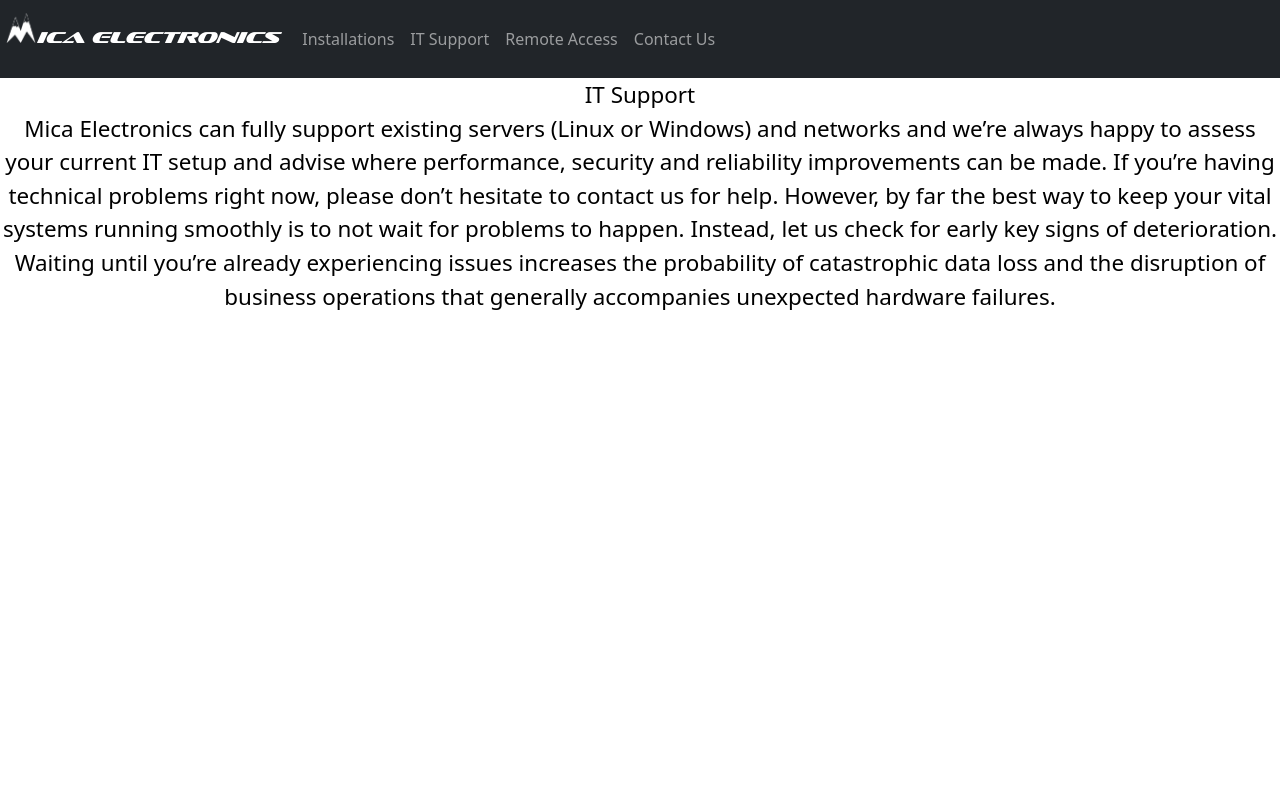
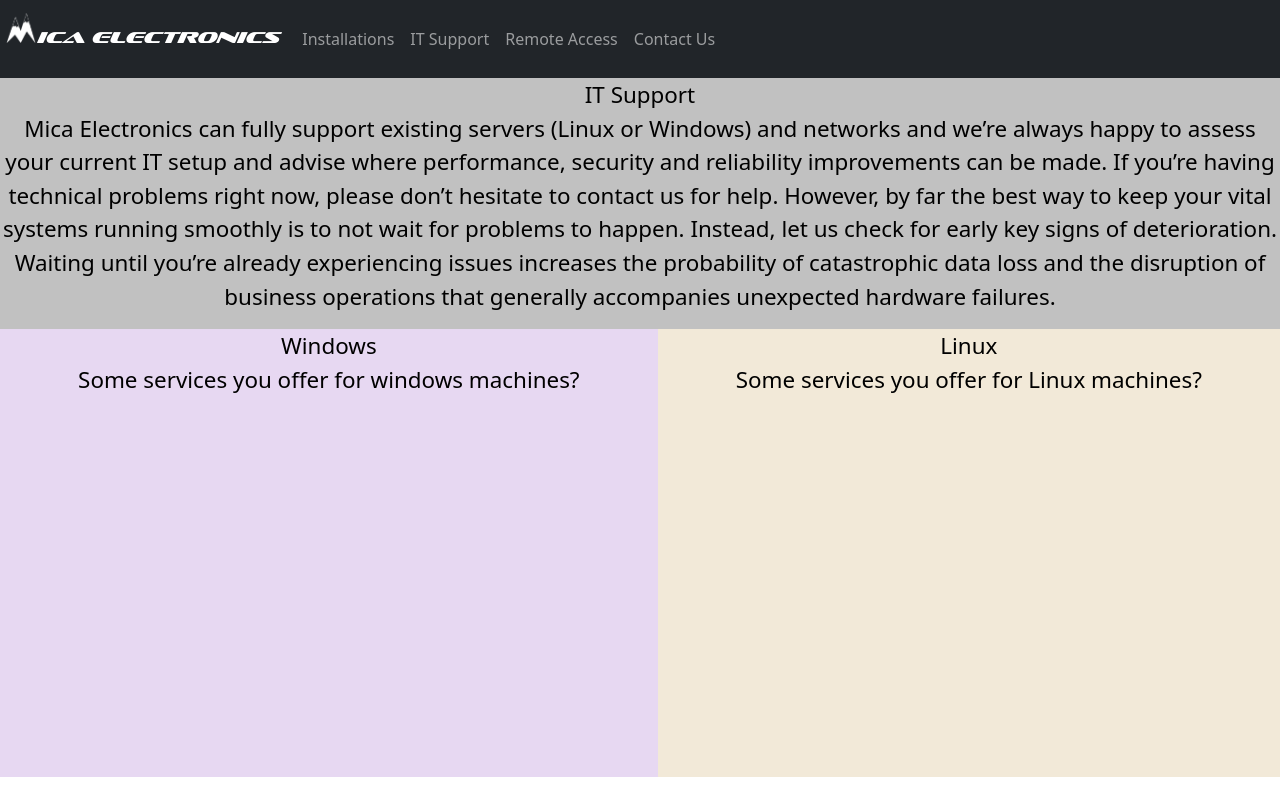
Before and after one commit to Bdempsey03/mica, a React (Create React App) app in the folder mica/: page /IT-support in a window 1280 px wide. Built offline with nearby package versions, Linux system fonts and the light colour scheme.

Commit message:
Added styles to secondary pages

```diff
--- a/mica/src/App.css
+++ b/mica/src/App.css
@@ -67,11 +67,25 @@
   color:white;
 
 }
+.pageContent{
+  display:flex;
+  flex-direction: column;
+  align-items:left;
+}
+.page{
+  background-color: #c1c1c1;
+}
 .page .text{
   color: black;
   font-size:1.4em;
   text-align: center;
   /* background-color: #001c53; */
+  /* border:solid rgb(0, 0, 0); */
+}
+.twoColumns{
+  display: grid;
+  grid-template-columns: 2;
+  grid-template-rows: 1;
 }
 .App-header {
   background-color: #001c53;
--- a/mica/src/pages/ITSupport.js
+++ b/mica/src/pages/ITSupport.js
@@ -5,6 +5,7 @@
   return (
     <div className="page">
       <Navbar />
+      <div className="pageContent">
       <p className="text">
         IT Support<br/>
         Mica Electronics can fully support existing servers (Linux or Windows) and networks and we’re always happy to
@@ -15,6 +16,18 @@
 Waiting until you’re already experiencing issues increases the probability of catastrophic data loss and the
 disruption of business operations that generally accompanies unexpected hardware failures.
       </p>
+      <div className="twoColumns">
+        <div style={{gridColumnStart:1, backgroundColor:"#e7d8f2"}} className="text">
+        Windows <br/>
+        Some services you offer for windows machines?
+      </div>
+      <div style={{gridColumnStart:2, backgroundColor:"#f2e9d8", height:"20em"}} className="text">
+        Linux <br/>
+        Some services you offer for Linux machines?
+      </div>
+      </div>
+
+    </div>
     </div>
   );
 }
--- a/mica/src/pages/RemoteAccess.js
+++ b/mica/src/pages/RemoteAccess.js
@@ -1,7 +1,9 @@
 import React from "react";
 import Navbar from "../Navigation/NavBar";
 
+
 function RemoteAccess() {
+
     return (
       <div className="page">
     <Navbar/>
@@ -16,6 +18,15 @@
 While we’re servicing the PC remotely, a clearly visible notification will be shown on the screen and the client
 can watch everything that is being done, if they wish.
       </p>
+      <div className="twoColumns">
+      <p style={{gridColumnStart:1,backgroundColor:"#ffffff",height:"20em"}} className="text">
+        The remote access process: <br/>
+        1. We do x <br/>
+        2. We do y <br/>
+        3....
+      </p>
+      <image style = {{gridColumnStart:2}} url = {'../Assets/support.jpg'}/>
+      </div>
       </div>
     );
   }
```
